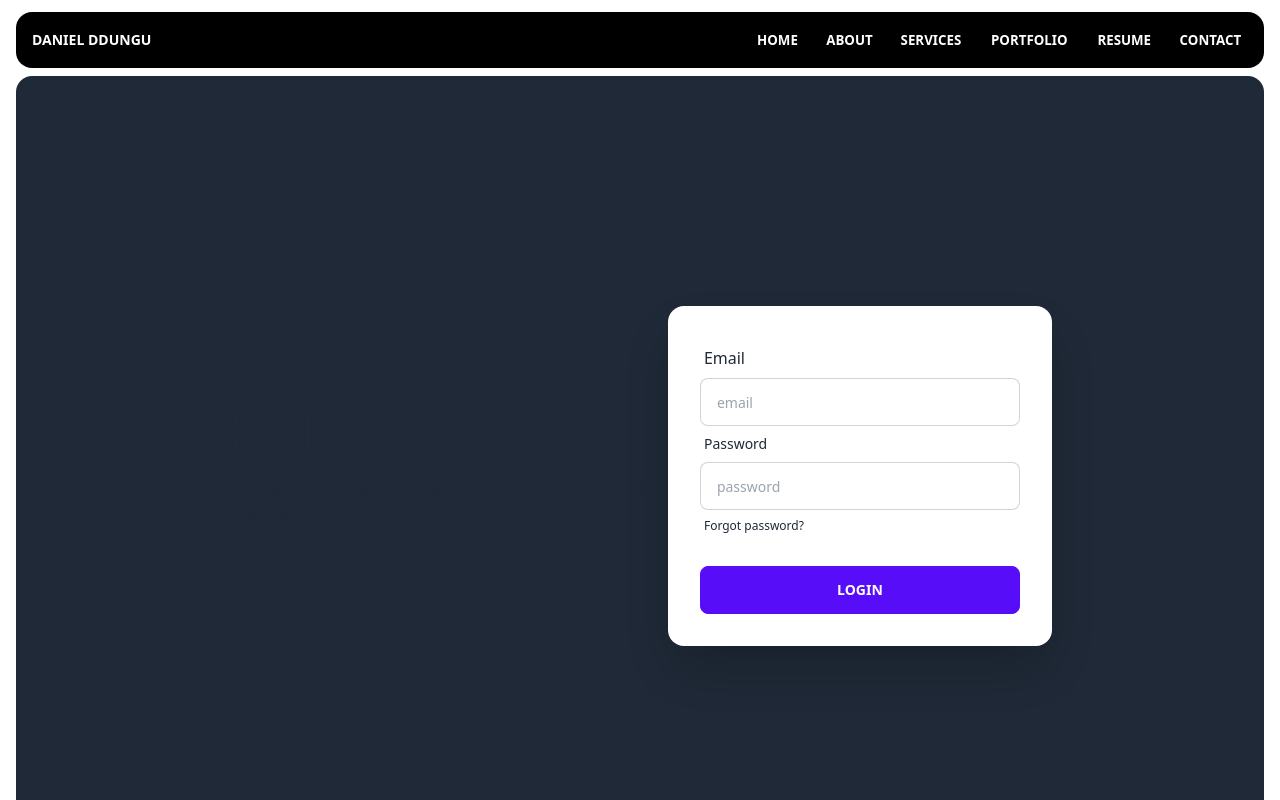
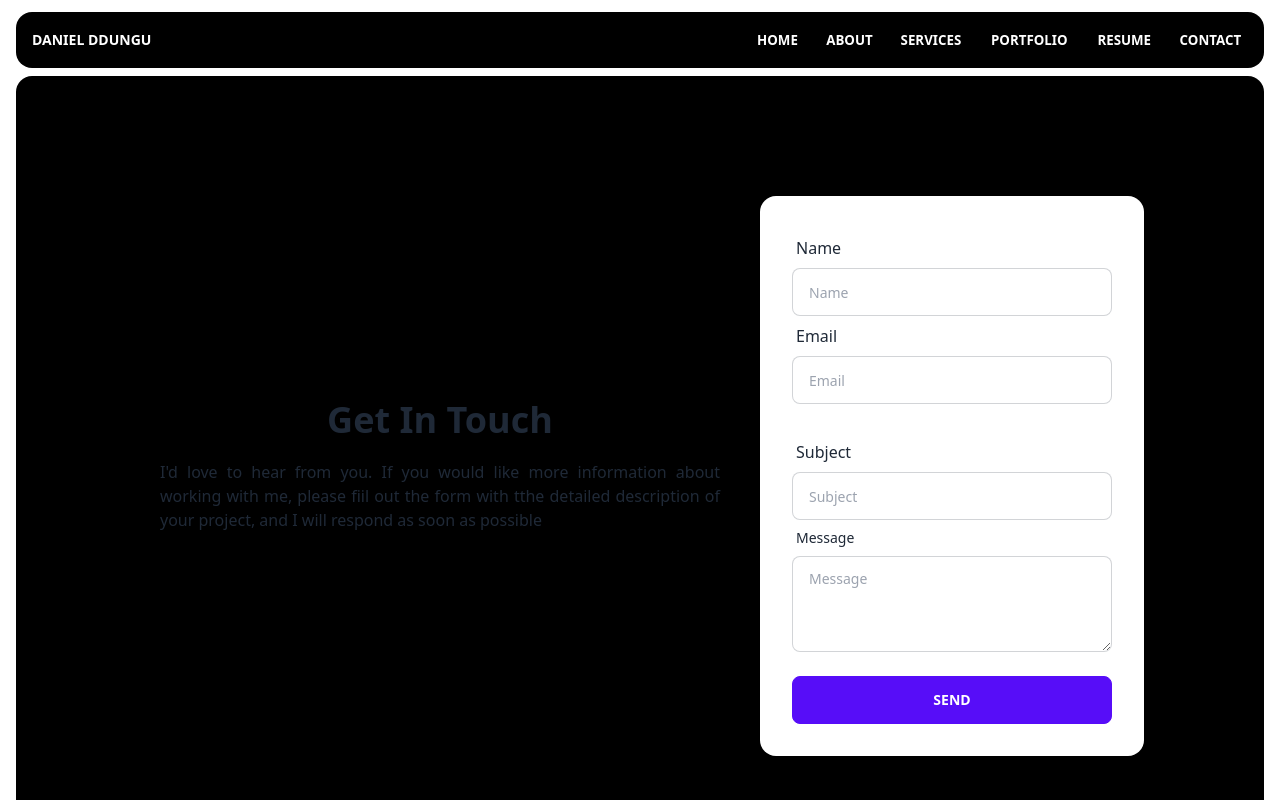
Before and after one commit to DanielDdungu/danielddungu2, a React (Create React App) app: page /contact in a window 1280 px wide. Shown: the top 800 px of the page. Built offline with nearby package versions, Linux system fonts and the light colour scheme.

Commit message:
Form-Setup

```diff
--- a/src/pages/About.jsx
+++ b/src/pages/About.jsx
@@ -26,19 +26,19 @@ function About() {
         <div className="space-y-10 md:space-y-0 md:grid md:grid-cols-2">
           {/**LEFT SIDE */}
           <div className="md:flex md:flex-col md:justify-center lg:pt-5">
-            <h2 className="text-white text-xl md:text-2xl lg:text-4xl font-bold">
+            <h2 className="text-white text-xl md:text-2xl lg:text-4xl font-bold mb-1">
               I am Daniel Ddungu
             </h2>
 
-            <p className="md:text-base text-white-700 text-justify indent-6">
-              A skilled Front-End Developer with extensive technical expertise
-              in planning and developing websites across multiple products and
-              organisations and with professional working knowledge of web
-              applications, programming languages, and web services such as
-              HTML, HTML5, CSS, CSS3, JavaScript, Security Principles and User
-              Interface Design(UI). Proficiency with Content Management Systems
-              (WordPress+Woocommerce and Prestashop), E-Commerce and Digital
-              Marketing & Social Media Management.
+            <p className="md:text-base text-white-700 text-justify mb-2">
+              Front-End Developer with technical expertise in designing and
+              developing web applications using HTML5, CSS3, JavaScript and
+              React Js.
+            </p>
+            <p className="md:text-base text-white-700 text-justify mb-2">
+              Proficient with Content Management Systems (Wordpress+Woo-commerce
+              and Prestashop), E-Commerce and Digital Marketing & Social Media
+              Management.
             </p>
           </div>
 
@@ -150,39 +150,39 @@ function About() {
       <div className="bg-black my-3 rounded-box">
         <p className="pt-3 pl-3">INTERESTS</p>
         <div class=" card grid grid-cols-1 sm:grid-cols-2 md:grid-cols-2 lg:grid-cols-3 gap-4 p-3 ">
-          <div className="flex flex-auto glass p-3 rounded-md pl-6 drop-shadow-2xl ... ">
+          <div className="flex flex-auto bg-gray-700 p-3 rounded-md pl-6 drop-shadow-2xl ... ">
             <FaGitAlt size={30} color={"#f34f29"} />
             <p className="pl-6">Git</p>
           </div>
-          <div className=" flex flex-auto glass p-3 rounded-md pl-6 drop-shadow-2xl ... ">
+          <div className=" flex flex-auto bg-gray-700 p-3 rounded-md pl-6 drop-shadow-2xl ... ">
             <SiTailwindcss size={30} className="fill-blue-500 ..." />
             <p className="pl-6">Tailwindcss</p>
           </div>
-          <div className=" flex flex-auto glass p-3 rounded-md pl-6 drop-shadow-2xl ... ">
+          <div className=" flex flex-auto bg-gray-700 p-3 rounded-md pl-6 drop-shadow-2xl ... ">
             <SiTypescript size={30} color={"#007acc"} />
             <p className="pl-6">Typescript</p>
           </div>
-          <div className=" flex flex-auto glass p-3 rounded-md pl-6 drop-shadow-2xl ... ">
+          <div className=" flex flex-auto bg-gray-700 p-3 rounded-md pl-6 drop-shadow-2xl ... ">
             <SiBootstrap size={30} color={"#0275d8"} />
             <p className="pl-6">Bootstrap</p>
           </div>
-          <div className="flex flex-auto glass p-3 rounded-md pl-6 drop-shadow-2xl ... ">
+          <div className="flex flex-auto bg-gray-700 p-3 rounded-md pl-6 drop-shadow-2xl ... ">
             <FaNodeJs size={30} color={"#303030"} />
             <p className="pl-6">NodeJS</p>
           </div>
-          <div className=" flex flex-auto glass p-3 rounded-md pl-6 drop-shadow-2xl ... ">
+          <div className=" flex flex-auto bg-gray-700 p-3 rounded-md pl-6 drop-shadow-2xl ... ">
             <SiNpm size={25} color={"#CC3534"} />
             <p className="pl-6">NPM</p>
           </div>
-          <div className="flex flex-auto glass p-3 rounded-md pl-6 drop-shadow-2xl ... ">
+          <div className="flex flex-auto bg-gray-700 p-3 rounded-md pl-6 drop-shadow-2xl ... ">
             <SiPhp size={30} className=" " color={"#8993be"} />
             <p className="pl-6">PHP</p>
           </div>
-          <div className="flex flex-auto glass p-3 rounded-md pl-6 drop-shadow-2xl ... ">
+          <div className="flex flex-auto bg-gray-700 p-3 rounded-md pl-6 drop-shadow-2xl ... ">
             <SiWoocommerce size={30} color={"#764abc"} />
             <p className="pl-6">Woocommerce</p>
           </div>
-          <div className="flex flex-auto glass p-3 rounded-md pl-6 drop-shadow-2xl ...">
+          <div className="flex flex-auto bg-gray-700 p-3 rounded-md pl-6 drop-shadow-2xl ...">
             <SiGoogleanalytics size={30} color={"#FFC517"} />
             <p className="pl-6">Google Analytics</p>
           </div>
--- a/src/pages/Contact.jsx
+++ b/src/pages/Contact.jsx
@@ -3,44 +3,70 @@ import { Link } from "react-router-dom";
 
 function Contact() {
   return (
-    <div className="hero min-h-screen rounded-box bg-gray-800">
+    <div className="hero min-h-screen rounded-box bg-black">
       <div className="flex-col justify-center hero-content lg:flex-row">
-        <div className="text-center lg:text-left">
-          <h1 className="mb-5 text-5xl font-bold">Hello there</h1>
-          <p className="mb-5">
-            Provident cupiditate voluptatem et in. Quaerat fugiat ut assumenda
+        <div className="text-center lg:text-lef px-6 lg:w-2/4">
+          <h1 className="mb-5 text-2xl md:text-4xl lg:text-4xl font-bold">
+            Get In Touch
+          </h1>
+          <p className="mb-5 text-justify">
+            <span>
+              I'd love to hear from you. If you would like more information
+              about working with me, please fiil out the form with tthe detailed
+              description of your project, and I will respond as soon as
+              possible
+            </span>
           </p>
         </div>
         <div className="card flex-shrink-0 w-full max-w-sm shadow-2xl bg-base-100">
           <div className="card-body">
+            <form>
               <div className="form-control">
                 <label className="label">
-                <span classMame="label-text">Email</span>
+                  <span classMame="label-text">Name</span>
                 </label>
                 <input
-                placeholder="email"
+                  placeholder="Name"
                   className="input input-bordered"
                   type="text"
                 />
               </div>
               <div className="form-control">
                 <label className="label">
-                <span className="label-text">Password</span>
+                  <span classMame="label-text">Email</span>
                 </label>
                 <input
-                placeholder="password"
+                  placeholder="Email"
+                  className="input input-bordered peer ..."
+                  type="email"
+                />
+                <p className="mt-2 invisible peer-invalid:visible text-red-600 text-sm">
+                  Please provide a valid email address.
+                </p>
+              </div>
+              <div className="form-control">
+                <label className="label">
+                  <span classMame="label-text">Subject</span>
+                </label>
+                <input
+                  placeholder="Subject"
                   className="input input-bordered"
                   type="text"
                 />
-              <label className="label">
-                <Link to="" className="label-text-alt">
-                  Forgot password?
-                </Link>
+              </div>
+              <div className="form-control">
+                <label class="label">
+                  <span class="label-text">Message</span>
                 </label>
+                <textarea
+                  class="textarea h-24 textarea-bordered"
+                  placeholder="Message"
+                ></textarea>
               </div>
               <div className="form-control mt-6">
-              <input type="button" value="Login" className="btn btn-primary" />
+                <input type="button" value="Send" className="btn btn-primary" />
               </div>
+            </form>
           </div>
         </div>
       </div>
--- a/src/pages/Portfolio.jsx
+++ b/src/pages/Portfolio.jsx
@@ -6,15 +6,15 @@ import coming from "../components/layout/assets/projects/coming.png";
 
 function Portfolio() {
   return (
-    <div className="w-full bg-gray-800 rounded-box">
+    <div className="w-full bg-black rounded-box">
       <section className="max-w-6xl mx-auto px-4 sm:px-6 lg:px-4 py-12 ">
         <div className="text-center pb-12">
-          <h2 className="text-base font-bold text-indigo-600">
+          <h2 className="text-base font-bold text-white">
             We have the best equipment in the market
           </h2>
-          <h1 className="font-bold text-3xl md:text-4xl lg:text-5xl font-heading text-white">
+          <h2 className="font-bold text-3xl md:text-4xl lg:text-5xl font-heading text-white">
             Check a few of my awesome projects
-          </h1>
+          </h2>
         </div>
         <div className="grid grid-cols-1 sm:grid-cols-2 md:grid-cols-2 lg:grid-cols-3 gap-6">
           <div className="w-full bg-gray-900 rounded-lg sahdow-lg overflow-hidden flex flex-col justify-center items-center">
--- a/src/pages/Resume.jsx
+++ b/src/pages/Resume.jsx
@@ -1,5 +1,40 @@
 function Resume() {
-  return <div></div>;
+  return (
+    <>
+      <div className="hero min-h-screen bg-black rounded-box">
+        <div className="text-center hero-content">
+          <div className="max-w-md">
+            <h1 className="mb-5 text-5xl font-bold">Hello there</h1>
+            <p className="mb-5">
+              Provident cupiditate voluptatem et in. Quaerat fugiat ut assumenda
+              excepturi exercitationem quasi. In deleniti eaque aut repudiandae
+              et a id nisi.
+            </p>
+            <div className="dropdown dropdown-end">
+              <div tabindex="0" className="m-1 btn">
+                RESUME
+              </div>
+              <ul
+                tabindex="0"
+                className="p-2 shadow menu dropdown-content bg-base-100 rounded-box w-52"
+              >
+                <li>
+                  <button href="#" alt="">
+                    English
+                  </button>
+                </li>
+                <li>
+                  <button href="#" alt="">
+                    Spanish
+                  </button>
+                </li>
+              </ul>
+            </div>
+          </div>
+        </div>
+      </div>
+    </>
+  );
 }
 
 export default Resume;
--- a/src/pages/Services.jsx
+++ b/src/pages/Services.jsx
@@ -5,7 +5,7 @@ import ecommere from "../components/layout/assets/ecommere.jpg";
 
 function Services() {
   return (
-    <div className="conainer  bg-gray-800 rounded-box">
+    <div className="conainer  bg-black rounded-box">
       <div className="">
         <p className="mb-5 text-2xl font-bold pt-6 pl-8">MY SERVICES</p>
       </div>
```
Lines whose indentation alone changed are shown as unchanged.
